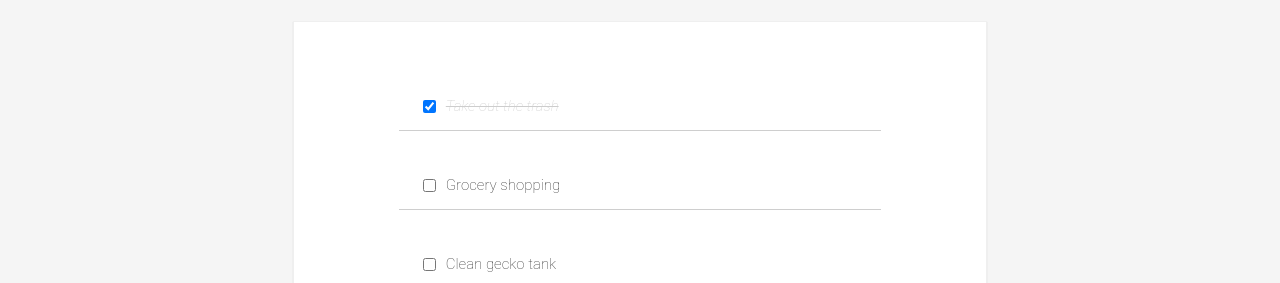
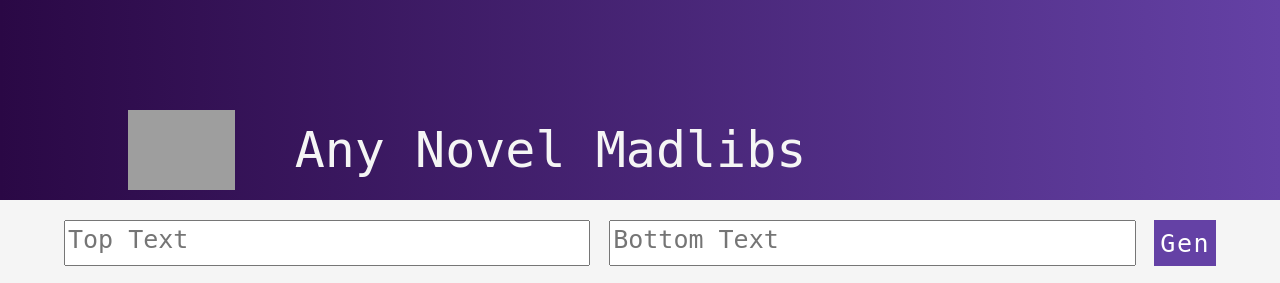
Before and after one commit to lmaghran/React_Libs, a Flask app: page / in a window 1280 px wide. Shown: the top 283 px of the page. Run offline with Flask 2, Linux system fonts and the light colour scheme; data that the repository does not hold is empty; some libraries are stand-ins or nearby versions; grey boxes are pictures that could not be loaded.

Commit message:
created react meme generator

```diff
--- a/static/reactlibs.jsx
+++ b/static/reactlibs.jsx
@@ -1,89 +1,93 @@
-
-const todosData = [
-    {
-        id: 1,
-        text: "Take out the trash",
-        completed: true
-    },
-    {
-        id: 2,
-        text: "Grocery shopping",
-        completed: false
-    },
-    {
-        id: 3,
-        text: "Clean gecko tank",
-        completed: false
-    },
-    {
-        id: 4,
-        text: "Mow lawn",
-        completed: true
-    },
-    {
-        id: 5,
-        text: "Catch up on Arrested Development",
-        completed: false
-    }
-]
-
-
-
-function TodoItem(props) {
-    const completedStyle={
-        fontStyle: "italic",
-        color: "#cdcdcd",
-        textDecoration: "line-through"
-    }
+function Header() {
     return (
-        <div className="todo-item">
-            <input
-                type="checkbox"
-                checked={props.item.completed}
-                onChange={() => props.handleChange(props.item.id)}
-            />
-            <p style={props.item.completed ? completedStyle: null} >{props.item.text}</p>
-        </div>
+        <header>
+                <img src="http://www.pngall.com/wp-content/uploads/2016/05/Trollface.png" />
+                <p>
+                Any Novel Madlibs
+                </p>
+            </header>
     )
 }
 
-
-class App extends React.Component {
+class MemeGenerator extends React.Component {
     constructor() {
         super()
         this.state = {
-            todos: todosData
+            topText: "",
+            bottomText: "",
+            randomImg: "http://i.imgflip.com/1bij.jpg",
+            allMemeImgs: []
         }
         this.handleChange = this.handleChange.bind(this)
+        this.handleSubmit = this.handleSubmit.bind(this)
     }
 
-    handleChange(id) {
-        this.setState(prevState => {
-            const updatedTodos = prevState.todos.map(todo => {
-                if (todo.id === id) {
-                    return {
-                        ...todo,
-                        completed: !todo.completed
-                    }
-                }
-                return todo
+    componentDidMount() {
+        fetch("https://api.imgflip.com/get_memes")
+            .then(response => response.json())
+            .then(response => {
+                const {memes} = response.data
+                this.setState({ allMemeImgs: memes })
             })
-            return {
-                todos: updatedTodos
-            }
-        })
+    }
+
+    handleChange(event) {
+        const {name, value} = event.target
+        this.setState({ [name]: value })
+    }
+
+    /**
+     * Create a method that, when the "Gen" button is clicked, chooses one of the
+     * memes from our `allMemeImgs` array at random and makes it so that is the
+     * meme image that shows up in the bottom portion of our meme generator site (`.url`)
+     */
+
+    handleSubmit(event) {
+        event.preventDefault()
+        const randNum = Math.floor(Math.random() * this.state.allMemeImgs.length)
+        const randMemeImg = this.state.allMemeImgs[randNum].url
+        this.setState({ randomImg: randMemeImg })
     }
 
     render() {
-        const todoItems = this.state.todos.map(item => <TodoItem key={item.id} item={item} handleChange={this.handleChange}/>)
+        return (
+            <div>
+                <form className="meme-form" onSubmit={this.handleSubmit}>
+                    <input
+                        type="text"
+                        name="topText"
+                        placeholder="Top Text"
+                        value={this.state.topText}
+                        onChange={this.handleChange}
+                    />
+                    <input
+                        type="text"
+                        name="bottomText"
+                        placeholder="Bottom Text"
+                        value={this.state.bottomText}
+                        onChange={this.handleChange}
+                    />
 
-        return (
-            <div className="todo-list">
-                {todoItems}
+                    <button>Gen</button>
+                </form>
+                <div className="meme">
+                    <img src={this.state.randomImg} alt="" />
+                    <h2 className="top">{this.state.topText}</h2>
+                    <h2 className="bottom">{this.state.bottomText}</h2>
+                </div>
             </div>
         )
     }
 }
 
 
+function App() {
+    return (
+        <div>
+        <Header />
+        <MemeGenerator />
+        </div>
+    )
+}
+
 ReactDOM.render(<App />, document.getElementById("root"))
--- a/static/styles.css
+++ b/static/styles.css
@@ -1,47 +1,110 @@
 body {
+    margin: 0;
     background-color: whitesmoke;
 }
 
-.todo-list {
-    background-color: white;
-    margin: auto;
-    width: 50%;
+header {
+    height: 100px;
     display: flex;
-    flex-direction: column;
     align-items: center;
-    border: 1px solid #efefef;
-    box-shadow:
-    /* The top layer shadow */
-        0 1px 1px rgba(0,0,0,0.15),
-            /* The second layer */
-        0 10px 0 -5px #eee,
-            /* The second layer shadow */
-        0 10px 1px -4px rgba(0,0,0,0.15),
-            /* The third layer */
-        0 20px 0 -10px #eee,
-            /* The third layer shadow */
-        0 20px 1px -9px rgba(0,0,0,0.15);
-    padding: 30px;
+    background: #6441A5;  /* fallback for old browsers */
+    background: -webkit-linear-gradient(to right, #2a0845, #6441A5);  /* Chrome 10-25, Safari 5.1-6 */
+    background: linear-gradient(to right, #2a0845, #6441A5); /* W3C, IE 10+/ Edge, Firefox 16+, Chrome 26+, Opera 12+, Safari 7+ */
 }
 
-.todo-item {
-    display: flex;
-    justify-content: flex-start;
-    align-items: center;
-    padding: 30px 20px 0;
-    width: 70%;
-    border-bottom: 1px solid #cecece;
-    font-family: Roboto, sans-serif;
-    font-weight: 100;
-    font-size: 15px;
-    color: #333333;
+header > img {
+    height: 80%;
+    margin-left: 10%;
 }
 
-input[type=checkbox] {
-    margin-right: 10px;
-    font-size: 30px;
+header > p {
+    font-family: VT323, monospace;
+    color: whitesmoke;
+    font-size: 50px;
+    margin-left: 60px;
 }
 
-input[type=checkbox]:focus {
-    outline: 0;
+.meme {
+    position: relative;
+    width: 90%;
+    margin: auto;
 }
+
+.meme > img {
+    width: 100%;
+}
+
+.meme > h2 {
+    position: absolute;
+    width: 80%;
+    text-align: center;
+    left: 50%;
+    transform: translateX(-50%);
+    margin: 15px 0;
+    padding: 0 5px;
+    font-family: impact, sans-serif;
+    font-size: 2em;
+    text-transform: uppercase;
+    color: white;
+    letter-spacing: 1px;
+    text-shadow:
+        2px 2px 0 #000,
+        -2px -2px 0 #000,
+        2px -2px 0 #000,
+        -2px 2px 0 #000,
+        0 2px 0 #000,
+        2px 0 0 #000,
+        0 -2px 0 #000,
+        -2px 0 0 #000,
+        2px 2px 5px #000;
+}
+
+.meme > .bottom {
+    bottom: 0;
+}
+
+.meme > .top {
+    top: 0;
+}
+
+.meme-form {
+    width: 90%;
+    margin: 20px auto;
+    display: flex;
+    justify-content: space-between;
+}
+
+.meme-form > input {
+    width: 45%;
+    height: 40px;
+}
+
+.meme-form > button {
+    border: none;
+    font-family: VT323, monospace;
+    font-size: 25px;
+    letter-spacing: 1.5px;
+    color: white;
+    background: #6441A5;
+}
+
+.meme-form > input::-webkit-input-placeholder { /* Chrome/Opera/Safari */
+  font-family: VT323, monospace;
+  font-size: 25px;
+  text-align: cen
+}
+.meme-form > input::-moz-placeholder { /* Firefox 19+ */
+  font-family: VT323, monospace;
+  font-size: 25px;
+  text-align: cen
+}
+.meme-form > input:-ms-input-placeholder { /* IE 10+ */
+  font-family: VT323, monospace;
+  font-size: 25px;
+  text-align: cen
+}
+.meme-form > input:-moz-placeholder { /* Firefox 18- */
+  font-family: VT323, monospace;
+  font-size: 25px;
+  text-align: cen
+}
```
